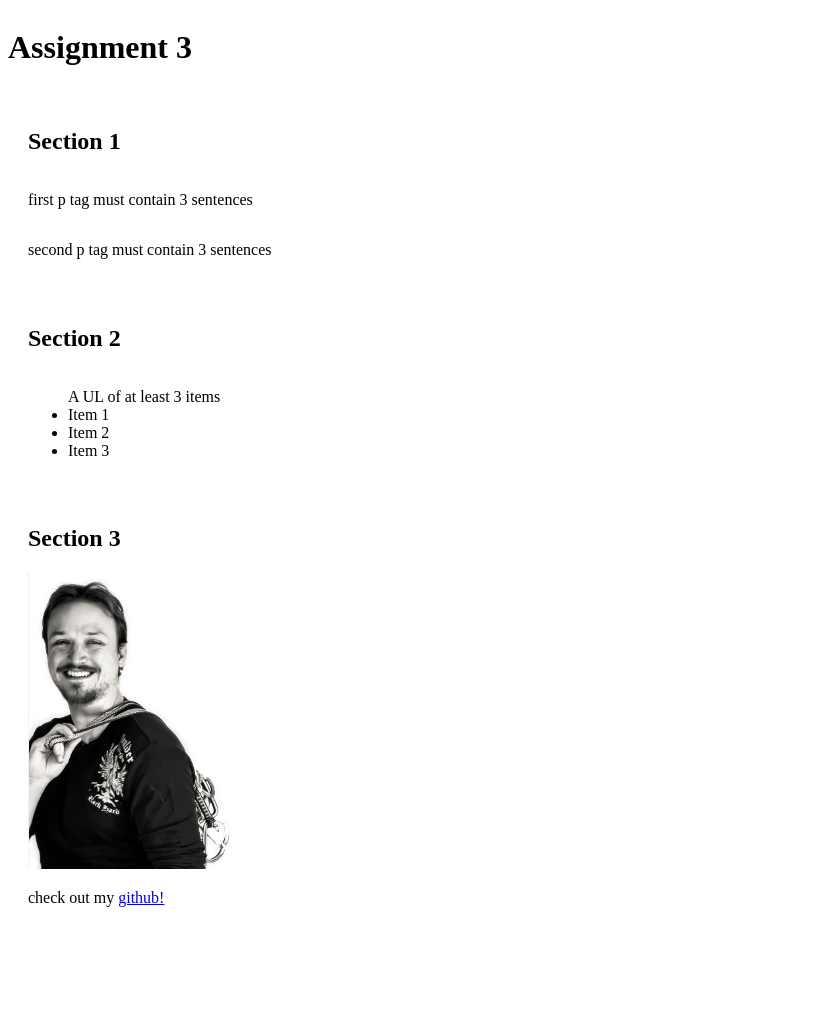
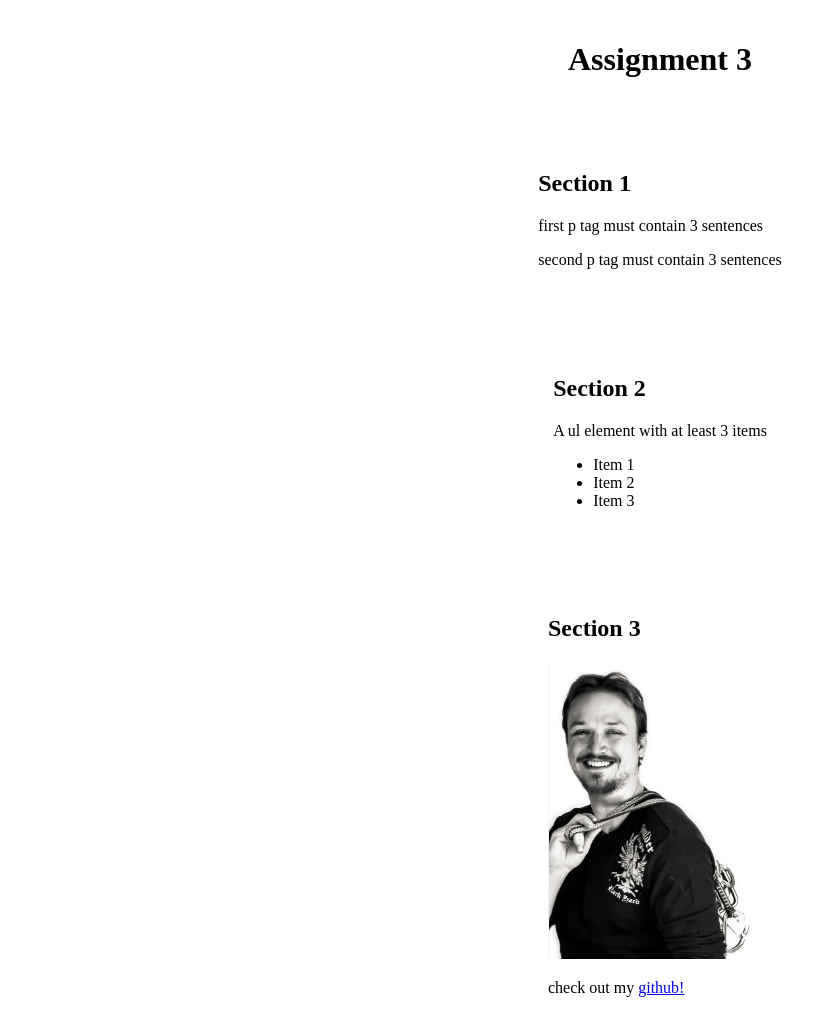
Before and after one commit to Hathaway-Shan/SHAssign3, a plain HTML site: page index.html in a window 1280 px wide. Shown: the top 1026 px of the page, without its empty margins (0-836 px from the left). Before the commit the page ends 943 px from the top, so only its background shows below. Drawn offline with Linux system fonts and the light colour scheme.

Commit message:
centered content

```diff
--- a/index.html
+++ b/index.html
@@ -17,25 +17,31 @@
       <h1>Assignment 3</h1>
     </div>
     <div class="container-column">
+      <div class="container">
         <h2>Section 1</h2>
         <p>first p tag must contain 3 sentences</p>
         <p>second p tag must contain 3 sentences</p>
       </div>
+    </div>
     <div class="container-column">
+      <div class="container">
         <h2>Section 2</h2>
+        <p>A ul element with at least 3 items</p>
         <ul>
-        A UL of at least 3 items
           <li>Item 1</li>
           <li>Item 2</li>
           <li>Item 3</li>
+      </div>
       </ul>
     </div>
     <div class="container-column">
+      <div class="container">
         <h2>Section 3</h2>
         <a href="https://github.com/Hathaway-Shan"
           ><img src="./assets/linkpic.jpg"
         /></a>
         <p>check out my <a href="https://github.com/Hathaway-Shan">github!</a></p>
       </div>
+    </div>
   </body>
 </html>
--- a/styles.css
+++ b/styles.css
@@ -4,23 +4,39 @@ Date: 10/10/2023
 Purpose: CIS 121 Third Assignment
 */
 
+.container {
+  padding: 10px;
+  margin: 10px;
+}
+
 .container-column {
+  max-width: 1280px;
   width: 100%;
   display: flex;
   flex-direction: column;
   padding: 10px;
   margin: 10px;
+  justify-content: center;
+  align-items: center;
 }
 .container-row {
+  max-width: 1280px;
   width: 100%;
   display: flex;
   flex-direction: row;
   padding: 10px;
   margin: 10px;
+  justify-content: center;
+  align-items: center;
 }
 
 .hero {
+  max-width: 1280px;
   width: 100%;
   display: flex;
   flex-direction: column;
+  align-self: center;
+  padding: 10px;
+  margin: 10px;
+  text-align: center;
 }
```
Lines whose indentation alone changed are shown as unchanged.
